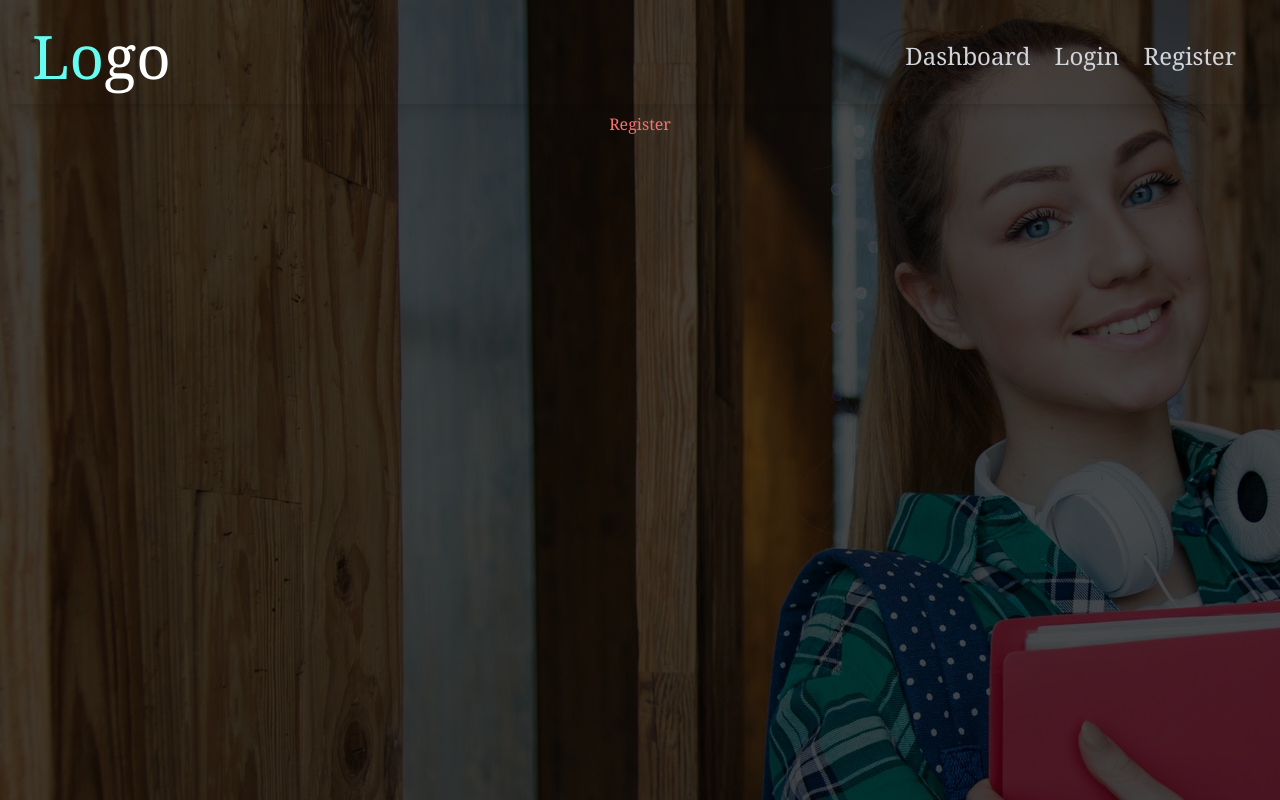
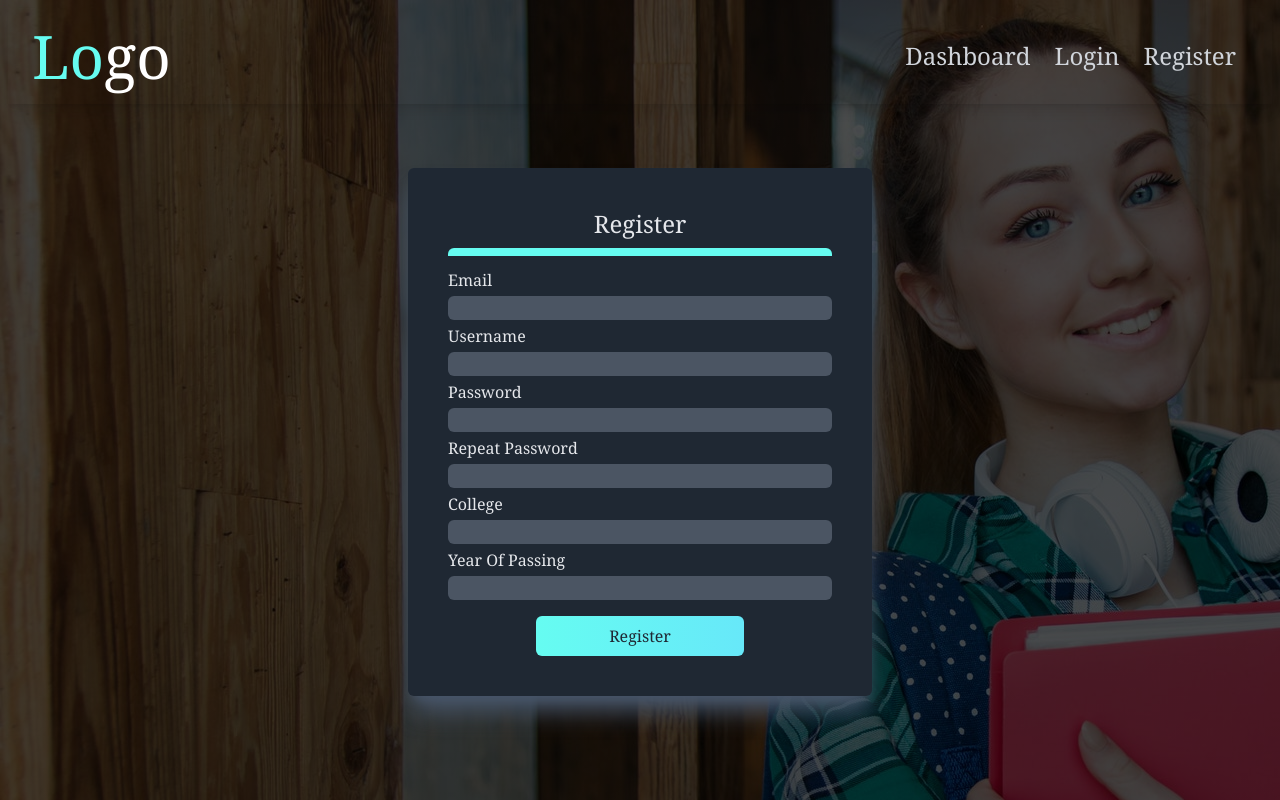
Before and after one commit to Christima-Mary-S/student-opportunity-notifier-frontend, a React (Create React App) app: page /register in a window 1280 px wide. Built offline with nearby package versions, Linux system fonts and the light colour scheme; no server answers.

Commit message:
register-login form static

```diff
--- a/src/components/Home.js
+++ b/src/components/Home.js
@@ -10,7 +10,7 @@ export const Home = () => {
   return (
     <div className="home h-screen w-screen overflow-hidden  bg-heroimg">
       <NavBar />
-      <div className="container">
+      <div className="container text-gray-200 flex justify-center items-center">
         <Switch>
           <Route exact path="/">
             <HeroText />
--- a/src/components/Login.js
+++ b/src/components/Login.js
@@ -3,7 +3,22 @@ import React from "react";
 export const Login = () => {
   return (
     <div>
-      <h1 className="text-center text-red-400">Login</h1>
+      <div className="register-container bg-black-light p-10 capitalize shadow-xl shadow-slate-600  rounded-md hover:scale-105 transform ease-in-out cursor-pointer">
+        <h2 className="mb-2 text-center text-2xl">Login</h2>
+        <div className="h-2 bg-cyan-light rounded-t-md mb-2"></div>
+        <form action="" className="form-login">
+          <label htmlFor="username">username</label>
+          <input type="text" name="username" id="username" />
+          <label htmlFor="password">password</label>
+          <input type="password" name="passsword" id="passsword" />
+
+          <div className="flex items-center justify-center">
+            <button type="submit" className="btn">
+              login
+            </button>
+          </div>
+        </form>
+      </div>
     </div>
   );
 };
--- a/src/components/Register.js
+++ b/src/components/Register.js
@@ -2,8 +2,28 @@ import React from "react";
 
 export const Register = () => {
   return (
-    <div>
-      <h1 className="text-center text-red-400">Register</h1>
+    <div className="register-container bg-black-light p-10 capitalize shadow-xl shadow-slate-600 rounded-md  hover:scale-105 transform ease-in-out cursor-pointer">
+      <h2 className="mb-2 text-center text-2xl">Register</h2>
+      <div className="h-2 bg-cyan-light rounded-t-md mb-2"></div>
+      <form action="" className="form-reg">
+        <label htmlFor="email">email</label>
+        <input type="email" name="email" id="email" autoFocus />
+        <label htmlFor="username">username</label>
+        <input type="text" name="username" id="username" />
+        <label htmlFor="password">password</label>
+        <input type="password" name="passsword" id="passsword" />
+        <label htmlFor="repassword">repeat password</label>
+        <input type="password" name="repassword" id="repassword" />
+        <label htmlFor="college">college</label>
+        <input type="text" name="college" id="college" />
+        <label htmlFor="year">year of passing</label>
+        <input type="text" name="year" id="year" />
+        <div className="flex items-center justify-center">
+          <button type="submit" className="btn">
+            register
+          </button>
+        </div>
+      </form>
     </div>
   );
 };
--- a/src/index.css
+++ b/src/index.css
@@ -15,3 +15,25 @@ code {
   font-family: source-code-pro, Menlo, Monaco, Consolas, "Courier New",
     monospace;
 } */
+
+.container {
+  height: 80vh;
+}
+
+.form-reg {
+  @apply flex flex-col w-52 md:w-96;
+}
+.form-login {
+  @apply flex flex-col w-52 md:w-72;
+}
+.form-reg input,
+.form-login input {
+  @apply bg-gray-600 border-0 outline-none accent-cyan-light rounded-md caret-cyan-light;
+}
+.form-reg label,
+.form-login label {
+  @apply mb-1 mt-1;
+}
+.btn {
+  @apply mt-4 bg-gradient-to-r from-cyan-light to-cyan-300 transform ease-in-out text-black-light w-64 md:w-52 flex justify-center items-center p-2  rounded-md border-0 capitalize;
+}
```
